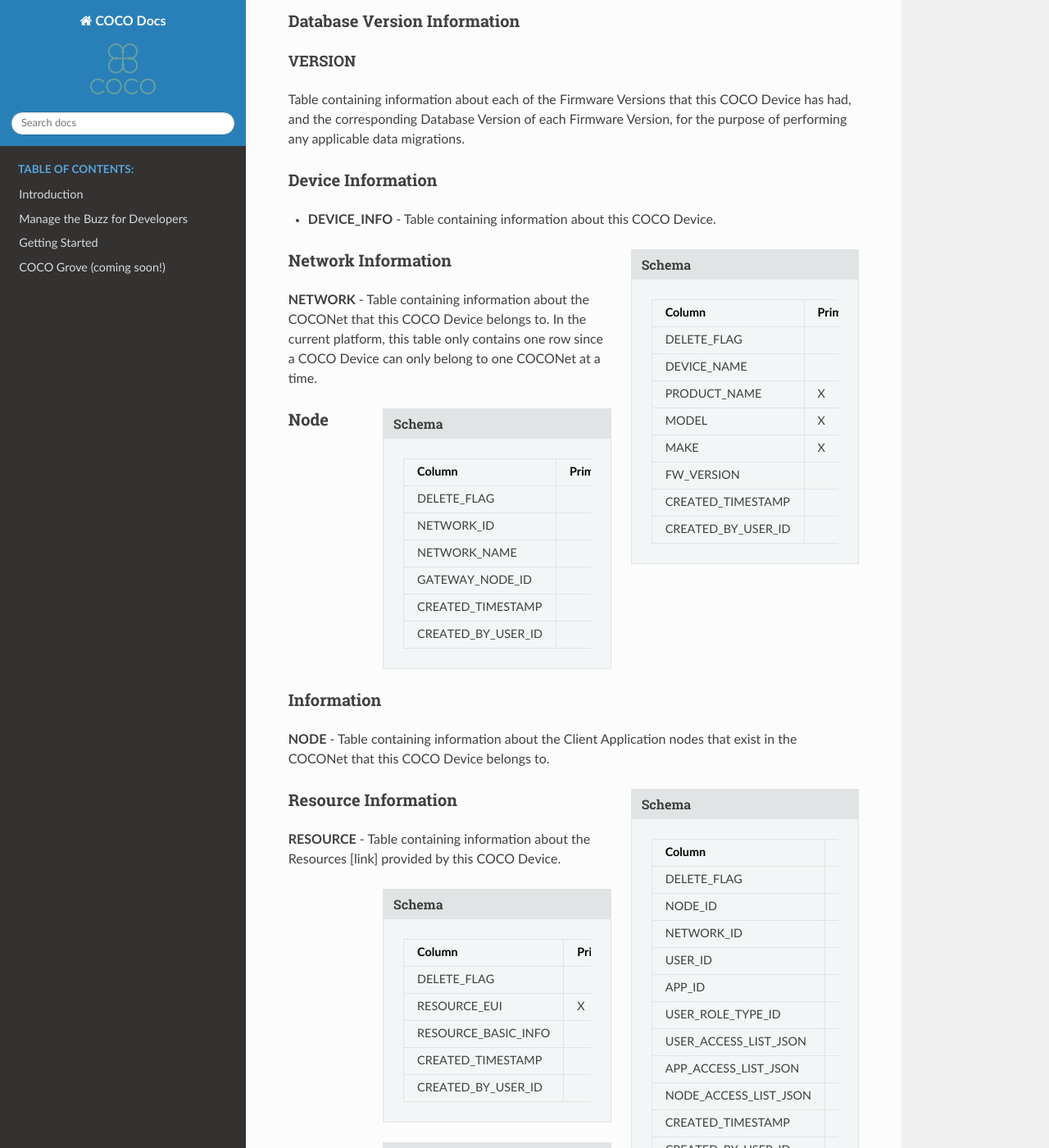
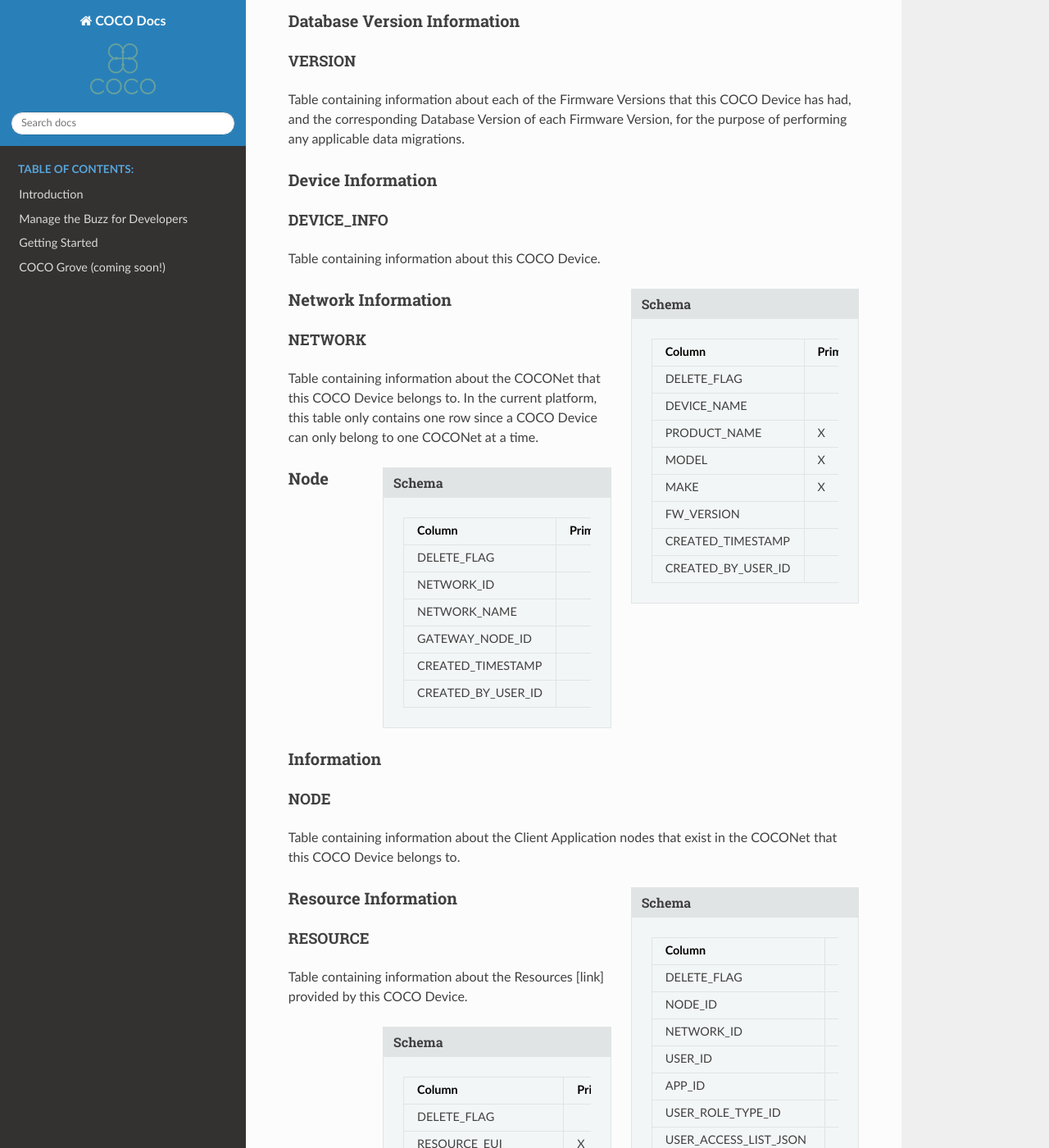
Before and after one commit to elear-solutions/docs, a Sphinx documentation site: the page built from source/coco_technical_documentation/coco_tech_docs_aiot_intelligent_edge/coco_tech_docs_coco_for_devices/coco_tech_docs_linux/coco_tech_docs_linux_internals/cocodb/cocodb_frameworks.rst, in a window 1280 px wide and 1400 px high, scrolled down 348 px. Shown: the whole window at 82% size. Built offline with Sphinx 7.4.7 and the Read the Docs theme 2.0.0, drawn with Linux system fonts in a browser that asks for light colours; some of the changed text lies outside the part shown.

```diff
--- a/source/coco_technical_documentation/coco_tech_docs_aiot_intelligent_edge/coco_tech_docs_coco_for_devices/coco_tech_docs_linux/coco_tech_docs_linux_internals/cocodb/cocodb_frameworks.rst
+++ b/source/coco_technical_documentation/coco_tech_docs_aiot_intelligent_edge/coco_tech_docs_coco_for_devices/coco_tech_docs_linux/coco_tech_docs_linux_internals/cocodb/cocodb_frameworks.rst
@@ -23,7 +23,10 @@ Table containing information about each of the Firmware Versions that this COCO
 Device Information
 ##################
 
-* **DEVICE_INFO** - Table containing information about this COCO Device.
+DEVICE_INFO
+***********
+
+Table containing information about this COCO Device.
 
 .. sidebar:: Schema
 
@@ -88,7 +91,10 @@ Device Information
 Network Information
 ###################
 
-**NETWORK** - Table containing information about the COCONet that this COCO Device belongs to. In the current platform, this table only contains one row since a COCO Device can only belong to one COCONet at a time.
+NETWORK
+*******
+
+Table containing information about the COCONet that this COCO Device belongs to. In the current platform, this table only contains one row since a COCO Device can only belong to one COCONet at a time.
 
 .. sidebar:: Schema
 
@@ -141,7 +147,10 @@ Network Information
 Node Information
 ################
 
-**NODE** - Table containing information about the Client Application nodes that exist in the COCONet that this COCO Device belongs to.
+NODE
+****
+
+Table containing information about the Client Application nodes that exist in the COCONet that this COCO Device belongs to.
 
 .. sidebar:: Schema
 
@@ -224,7 +233,10 @@ Node Information
 Resource Information
 ####################
 
-**RESOURCE** - Table containing information about the Resources [link] provided by this COCO Device.
+RESOURCE
+********
+
+Table containing information about the Resources [link] provided by this COCO Device.
 
 .. sidebar:: Schema
 
@@ -332,7 +344,10 @@ Resource Information
         - Metadata of Resource for this Sub-cluster
 
 
-**RESOURCE_CAPABILITY** - Table containing information about the Capabilities [link] offered by each of the Resources provided by this COCO Device.
+RESOURCE_CAPABILITY
+*******************
+
+Table containing information about the Capabilities [link] offered by each of the Resources provided by this COCO Device.
 
 .. sidebar:: Schema
 
```
